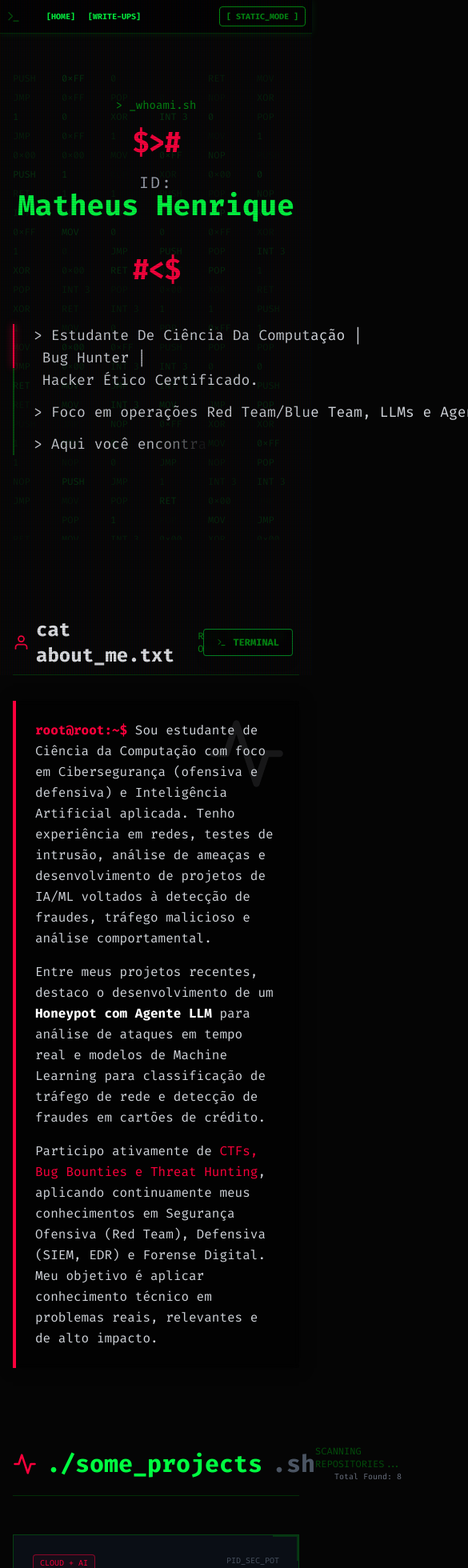
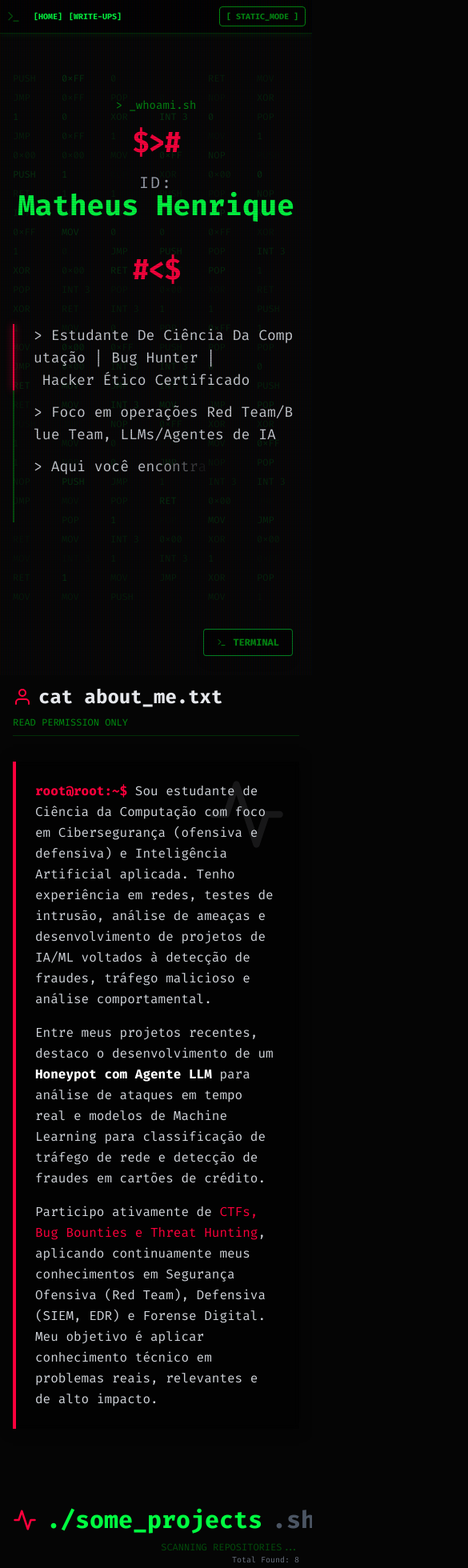
Before and after one commit to Makonmm/portfolio, a React (Vite) app: page / in a window 390 px wide. Shown: the top 1960 px of the page at 80% size, 585 px wide, since content can reach past the window. Built offline with nearby package versions, Linux system fonts and the light colour scheme.

Commit message:
fix: fixing mobile font size

```diff
--- a/src/App.jsx
+++ b/src/App.jsx
@@ -100,7 +100,7 @@ const SKILL_CATEGORIES = [
   {
     title: "DEV & CLOUD OPS",
     icon: <FiCode className="text-green-500" />,
-    items: ["Python (Advanced)", "C++", "AWS Cloud", "Docker / Containers", "Linux / Bash Scripting", "SQL / PostgreSQL"]
+    items: ["Python (Advanced)", "C++ (Low Level)", "AWS Cloud", "Docker / Containers", "Linux / Bash Scripting", "SQL / PostgreSQL"]
   }
 ];
 
@@ -226,7 +226,7 @@ const useMarkdownPosts = () => {
 const GlitchText = ({ text, isGuiMode }) => (
   <div className="glitch-wrapper">
     <h1
-      className={`text-4xl md:text-6xl font-bold mb-6 relative z-10 font-mono ${!isGuiMode ? 'glitch-text' : ''}`}
+      className={`text-4xl md:text-6xl font-bold mb-6 relative z-10 font-mono break-words ${!isGuiMode ? 'glitch-text' : ''}`}
       data-text={text}
     >
       {text}
@@ -287,16 +287,13 @@ const ProjectCard = ({ project, index, isGuiMode }) => (
           <span className="text-[10px] border border-cyber-accent/50 text-cyber-accent px-2 py-0.5 rounded bg-cyber-accent/5">{project.type}</span>
           <span className="text-[10px] text-gray-600 font-mono group-hover:text-cyber-primary transition-colors">{project.id}</span>
        </div>
-      <h3 className="text-xl font-bold mb-3 text-gray-100 group-hover:text-cyber-accent transition-colors tracking-tight">{project.title}</h3>
-      <p className="text-gray-400 text-sm mb-6 flex-grow leading-relaxed">{project.description}</p>
+      <h3 className="text-xl font-bold mb-3 text-gray-100 group-hover:text-cyber-accent transition-colors tracking-tight break-words">{project.title}</h3>
+      <p className="text-gray-400 text-sm mb-6 flex-grow leading-relaxed break-words">{project.description}</p>
       <div className="flex flex-wrap gap-2 text-xs font-bold text-cyber-secondary mb-6">
         {project.tags.map(tag => (
           <span key={tag} className="text-[10px] text-gray-500 before:content-['#'] group-hover:text-cyber-primary transition-colors">{tag}</span>
         ))}
       </div>
-       {/* <button className={`mt-auto w-full py-2 border border-cyber-secondary/20 text-xs text-gray-400 hover:bg-cyber-accent hover:text-white hover:border-transparent transition-all uppercase tracking-widest flex justify-center items-center gap-2 ${!isGuiMode && 'group-hover:animate-pulse'}`}>
-          <FiTerminal /> Deploy_View
-       </button> */}
     </motion.div>
 );
 
@@ -366,7 +363,7 @@ const InteractiveTerminal = () => {
       <motion.div
         initial={{ opacity: 0, y: 50, scale: 0.95 }}
         animate={{ opacity: 1, y: 0, scale: 1 }}
-        className="fixed bottom-6 right-6 w-full max-w-[400px] h-80 bg-black/95 border border-cyber-secondary/50 p-0 font-mono text-xs text-green-500 shadow-[0_0_20px_rgba(0,0,0,0.8)] z-50 flex flex-col rounded overflow-hidden backdrop-blur-md"
+        className="fixed bottom-4 right-4 left-4 md:left-auto md:right-6 md:bottom-6 md:w-full md:max-w-[400px] h-80 bg-black/95 border border-cyber-secondary/50 p-0 font-mono text-xs text-green-500 shadow-[0_0_20px_rgba(0,0,0,0.8)] z-50 flex flex-col rounded overflow-hidden backdrop-blur-md"
       >
         <div className="flex justify-between items-center bg-gray-900 p-2 border-b border-gray-800">
           <span className="text-gray-400 font-bold flex items-center gap-2"><FiTerminal /> bash -- 80x24</span>
@@ -411,11 +408,13 @@ const HomePage = ({ isGuiMode }) => {
                     </div>
                     <span className="text-cyber-accent text-4xl md:text-6xl font-bold tracking-tighter">{`#<$`}</span>
                 </div>
-                <div className="max-w-2xl mx-auto border-l-2 border-cyber-secondary/50 pl-6 ml-auto mr-auto space-y-3 text-lg text-gray-300 font-mono mt-12 relative text-left">
+
+                {/* CORREÇÃO: Adicionado break-words e whitespace-pre-wrap para o texto não vazar no mobile */}
+                <div className="max-w-2xl mx-auto border-l-2 border-cyber-secondary/50 pl-6 ml-auto mr-auto space-y-3 text-lg text-gray-300 font-mono mt-12 relative text-left break-words whitespace-pre-wrap">
                     <div className="absolute top-0 left-[-2px] w-[2px] h-1/3 bg-cyber-accent shadow-[0_0_10px_#ff003c]"></div>
-                  <TypingEffect text="> Estudante De Ciência Da Computação | Bug Hunter | Hacker Ético Certificado." delay={0.5} isGuiMode={isGuiMode} />
-                  <TypingEffect text="> Foco em operações Red Team/Blue Team, LLMs e Agentes de IA." delay={2.5} isGuiMode={isGuiMode} />
-                  <TypingEffect text="> Aqui você encontrará informações profissionais/técnicas sobre mim, projetos e artigos." delay={4.5} isGuiMode={isGuiMode} />
+                  <TypingEffect text="> Estudante De Ciência Da Computação | Bug Hunter | Hacker Ético Certificado" delay={0.5} isGuiMode={isGuiMode} />
+                  <TypingEffect text="> Foco em operações Red Team/Blue Team, LLMs/Agentes de IA" delay={2.5} isGuiMode={isGuiMode} />
+                  <TypingEffect text="> Aqui você encontrará informações profissionais/técnicas, projetos e artigos" delay={4.5} isGuiMode={isGuiMode} />
                 </div>
                 <motion.div initial={{ opacity: 0 }} animate={{ opacity: 1 }} transition={{ delay: 6 }} className="mt-12">
                     <a href="https://www.linkedin.com/in/matheus-henrique-ramos-siqueira-890052200/" target="_blank" className="inline-flex items-center gap-2 bg-cyber-secondary/10 border border-cyber-secondary text-cyber-secondary px-8 py-4 hover:bg-cyber-secondary hover:text-black hover:scale-105 transition-all duration-300 group">
@@ -428,7 +427,8 @@ const HomePage = ({ isGuiMode }) => {
             </section>
 
             <section className="mb-24">
-                <div className="flex items-center justify-between mb-8 border-b border-cyber-secondary/30 pb-2 font-mono">
+                {/* CORREÇÃO: Alterado layout para flex-col no mobile para evitar overflow do 'ALL SYSTEMS' */}
+                <div className="flex flex-col md:flex-row items-start md:items-center justify-between mb-8 border-b border-cyber-secondary/30 pb-2 font-mono gap-2 md:gap-0">
                     <h2 className="text-2xl font-bold flex items-center gap-2 text-gray-200">
                         <span className="text-gray-600 font-mono text-sm mr-2 hidden md:inline">0x00300000</span>
                         <FiUser className="text-cyber-accent" /> cat about_me.txt
@@ -439,7 +439,7 @@ const HomePage = ({ isGuiMode }) => {
                     initial={{ opacity: 0, y: 10 }}
                     whileInView={{ opacity: 1, y: 0 }}
                     viewport={{ once: true }}
-                    className={`border-l-4 border-cyber-accent p-6 md:p-8 font-mono text-gray-300 leading-relaxed group relative overflow-hidden ${isGuiMode ? 'bg-black/90' : 'bg-black/60 shadow-[0_0_15px_rgba(0,0,0,0.5)] backdrop-blur-sm'}`}
+                    className={`border-l-4 border-cyber-accent p-6 md:p-8 font-mono text-gray-300 leading-relaxed group relative overflow-hidden break-words ${isGuiMode ? 'bg-black/90' : 'bg-black/60 shadow-[0_0_15px_rgba(0,0,0,0.5)] backdrop-blur-sm'}`}
                 >
                     <div className="absolute top-0 right-0 p-4 opacity-10 pointer-events-none"><FiActivity size={100} /></div>
                     <div className="space-y-4">
@@ -451,7 +451,7 @@ const HomePage = ({ isGuiMode }) => {
             </section>
 
             {/* <section className="mb-24">
-                <div className="flex items-center justify-between mb-12 border-b border-cyber-secondary/30 pb-2 font-mono">
+                <div className="flex flex-col md:flex-row items-start md:items-center justify-between mb-12 border-b border-cyber-secondary/30 pb-2 font-mono gap-2 md:gap-0">
                     <h2 className="text-2xl font-bold flex items-center gap-2 text-gray-200">
                         <span className="text-gray-600 font-mono text-sm mr-2 hidden md:inline">0x00350000</span>
                         <FiActivity className="text-cyber-accent" /> tail -f career.log
@@ -474,13 +474,13 @@ const HomePage = ({ isGuiMode }) => {
             </section> */}
 
             <section className="mb-24">
-              <div className="flex items-center justify-between mb-12 border-b border-cyber-secondary/30 pb-4 font-mono">
+              <div className="flex flex-col md:flex-row items-start md:items-center justify-between mb-12 border-b border-cyber-secondary/30 pb-4 font-mono gap-2 md:gap-0">
                 <h2 className="text-3xl font-bold flex items-center gap-3 text-white">
                   <span className="text-gray-600 font-mono text-sm mr-2 hidden md:inline">0x00401000</span>
                   <FiActivity className="text-cyber-accent" />
                   <span className="text-cyber-primary">./some_projects</span><span className="text-gray-600">.sh</span>
                 </h2>
-                <div className="flex flex-col items-end">
+                <div className="flex flex-col items-end self-end md:self-auto">
                     {!isGuiMode && <span className="text-xs text-cyber-secondary animate-pulse">SCANNING REPOSITORIES...</span>}
                     <span className="text-[10px] text-gray-500">Total Found: {PROJECTS.length}</span>
                 </div>
@@ -493,10 +493,10 @@ const HomePage = ({ isGuiMode }) => {
             </section>
 
             <section className="mb-24">
-               <div className="flex items-center justify-between mb-8 border-b border-cyber-secondary/30 pb-2 font-mono">
+               <div className="flex flex-col md:flex-row items-start md:items-center justify-between mb-8 border-b border-cyber-secondary/30 pb-2 font-mono gap-2 md:gap-0">
                 <h2 className="text-2xl font-bold flex items-center gap-2 text-gray-200">
                   <span className="text-gray-600 font-mono text-sm mr-2 hidden md:inline">0x00402000</span>
-                  <FiDatabase className="text-cyber-accent" /> ./load_kernel_modules.sh
+                  <FiDatabase className="text-cyber-accent" /> ./kern3l_modul3s.sh
                 </h2>
                 <span className="text-xs text-cyber-secondary">ALL SYSTEMS OPERATIONAL</span>
               </div>
@@ -511,10 +511,10 @@ const HomePage = ({ isGuiMode }) => {
             </section>
 
             <section className="mb-24">
-               <div className="flex items-center justify-between mb-8 border-b border-cyber-secondary/30 pb-2 font-mono">
+               <div className="flex flex-col md:flex-row items-start md:items-center justify-between mb-8 border-b border-cyber-secondary/30 pb-2 font-mono gap-2 md:gap-0">
                 <h2 className="text-2xl font-bold flex items-center gap-2 text-gray-200">
                   <span className="text-gray-600 font-mono text-sm mr-2 hidden md:inline">0x00403000</span>
-                  <FiAward className="text-cyber-accent" /> ./my_credentials_dump.py
+                  <FiAward className="text-cyber-accent" /> ./my_c3rts.py
                 </h2>
                 <span className="text-xs border border-cyber-secondary/50 px-2 py-1 text-cyber-secondary rounded">UID: 0 (ROOT)</span>
               </div>
@@ -538,7 +538,7 @@ const HomePage = ({ isGuiMode }) => {
             </section>
 
             <section className="mb-12">
-               <div className="flex items-center justify-between mb-8 border-b border-cyber-secondary/30 pb-2 font-mono">
+               <div className="flex flex-col md:flex-row items-start md:items-center justify-between mb-8 border-b border-cyber-secondary/30 pb-2 font-mono gap-2 md:gap-0">
                 <h2 className="text-2xl font-bold flex items-center gap-2 text-gray-200">
                   <span className="text-gray-600 font-mono text-sm mr-2 hidden md:inline">0x00500000</span>
                   <FiLink className="text-cyber-accent" /> ./my_links.sh
@@ -626,7 +626,7 @@ const ArticleReader = ({ posts }) => {
                             </span>
                         ))}
                     </div>
-                    <h1 className="text-2xl md:text-4xl font-bold font-mono text-white mb-4 leading-tight">{post.title}</h1>
+                    <h1 className="text-2xl md:text-4xl font-bold font-mono text-white mb-4 leading-tight break-words">{post.title}</h1>
                     <div className="flex items-center gap-2 text-sm text-gray-500 font-mono">
                         <FiCalendar /> {post.date} <span className="mx-2">|</span> <FiUser /> Matheus Henrique
                     </div>
@@ -637,20 +637,20 @@ const ArticleReader = ({ posts }) => {
                         remarkPlugins={[remarkMath]}
                         rehypePlugins={[rehypeKatex]}
                         components={{
-                            h1: ({node, ...props}) => <h1 className="text-3xl font-bold font-mono text-cyber-primary mt-12 mb-6 border-l-4 border-cyber-accent pl-4" {...props} />,
-                            h2: ({node, ...props}) => <h2 className="text-2xl font-bold font-mono text-white mt-10 mb-4" {...props} />,
-                            h3: ({node, ...props}) => <h3 className="text-xl font-bold font-mono text-cyber-secondary mt-8 mb-2" {...props} />,
-                            p: ({node, ...props}) => <p className="mb-6 leading-8" {...props} />,
+                            h1: ({node, ...props}) => <h1 className="text-3xl font-bold font-mono text-cyber-primary mt-12 mb-6 border-l-4 border-cyber-accent pl-4 break-words" {...props} />,
+                            h2: ({node, ...props}) => <h2 className="text-2xl font-bold font-mono text-white mt-10 mb-4 break-words" {...props} />,
+                            h3: ({node, ...props}) => <h3 className="text-xl font-bold font-mono text-cyber-secondary mt-8 mb-2 break-words" {...props} />,
+                            p: ({node, ...props}) => <p className="mb-6 leading-8 break-words" {...props} />,
                             ul: ({node, ...props}) => <ul className="list-disc list-inside mb-6 space-y-2 marker:text-cyber-accent pl-4" {...props} />,
                             ol: ({node, ...props}) => <ol className="list-decimal list-inside mb-6 space-y-2 marker:text-cyber-accent pl-4" {...props} />,
                             li: ({node, ...props}) => <li className="ml-2" {...props} />,
-                            blockquote: ({node, ...props}) => <blockquote className="border-l-4 border-gray-600 pl-4 italic text-gray-400 my-8 bg-gray-900/50 p-4 rounded-r" {...props} />,
-                            a: ({node, ...props}) => <a className="text-cyber-accent hover:underline decoration-wavy underline-offset-4 transition-colors" {...props} />,
+                            blockquote: ({node, ...props}) => <blockquote className="border-l-4 border-gray-600 pl-4 italic text-gray-400 my-8 bg-gray-900/50 p-4 rounded-r break-words" {...props} />,
+                            a: ({node, ...props}) => <a className="text-cyber-accent hover:underline decoration-wavy underline-offset-4 transition-colors break-words" {...props} />,
                             code({node, inline, className, children, ...props}) {
                                 const match = /language-(\w+)/.exec(className || '')
                                 return !inline && match ? (
-                                    <div className="my-8 rounded-lg overflow-hidden border border-gray-700 shadow-2xl">
-                                        <div className="bg-gray-800 px-4 py-2 text-xs font-mono text-gray-400 border-b border-gray-700 flex justify-between items-center">
+                                    <div className="my-8 rounded-lg overflow-x-auto border border-gray-700 shadow-2xl">
+                                        <div className="bg-gray-800 px-4 py-2 text-xs font-mono text-gray-400 border-b border-gray-700 flex justify-between items-center min-w-max">
                                             <span className="uppercase font-bold tracking-wider">{match[1]}</span>
                                             <div className="flex gap-2">
                                                 <div className="w-2 h-2 rounded-full bg-red-500"></div>
@@ -669,7 +669,7 @@ const ArticleReader = ({ posts }) => {
                                         </SyntaxHighlighter>
                                     </div>
                                 ) : (
-                                    <code className="bg-gray-800 text-cyber-secondary px-1.5 py-0.5 rounded font-mono text-sm border border-gray-700 mx-1" {...props}>
+                                    <code className="bg-gray-800 text-cyber-secondary px-1.5 py-0.5 rounded font-mono text-sm border border-gray-700 mx-1 break-all" {...props}>
                                         {children}
                                     </code>
                                 )
@@ -740,7 +740,7 @@ function App() {
     );
   }
 
-  const appClassName = "min-h-screen relative flex flex-col bg-cyber-dark text-cyber-primary selection:bg-cyber-accent selection:text-white transition-colors duration-500";
+  const appClassName = "min-h-screen relative flex flex-col bg-cyber-dark text-cyber-primary selection:bg-cyber-accent selection:text-white transition-colors duration-500 overflow-x-hidden";
 
   return (
     <Router>
@@ -754,18 +754,18 @@ function App() {
           )}
 
           <header className="sticky top-0 bg-black/90 backdrop-blur border-b border-cyber-secondary/30 p-2 text-[10px] md:text-xs flex justify-between items-center z-50 font-mono shadow-[0_0_10px_rgba(0,255,65,0.1)]">
-            <div className="flex items-center gap-4">
+            <div className="flex items-center gap-2 md:gap-4">
               <div className="flex items-center gap-2 text-cyber-secondary">
                 <FiTerminal className={`inline text-lg ${!isGuiMode && 'animate-pulse'}`} />
                 <span className="opacity-80 hidden md:inline">root@matheush:~/projects $</span>
               </div>
-                  <nav className="flex gap-4 ml-4 font-bold">
-                      <Link to="/" className="hover:text-cyber-accent transition-colors">[HOME]</Link>
-                      <Link to="/writeups" className="hover:text-cyber-accent transition-colors">[WRITE-UPS]</Link>
-                  </nav>
+              <nav className="flex gap-2 ml-2 md:gap-4 md:ml-4 font-bold">
+                  <Link to="/" className="hover:text-cyber-accent transition-colors whitespace-nowrap">[HOME]</Link>
+                  <Link to="/writeups" className="hover:text-cyber-accent transition-colors whitespace-nowrap">[WRITE-UPS]</Link>
+              </nav>
             </div>
 
-            <div className="flex gap-6 font-bold items-center text-cyber-secondary">
+            <div className="flex gap-2 md:gap-6 font-bold items-center text-cyber-secondary">
               <div className="hidden md:flex gap-6">
                   <span className="flex items-center gap-2"><FiCpu /> CPU: {metrics.cpu}%</span>
                   <span className="flex items-center gap-2"><FiHardDrive /> RAM: {metrics.ram}GB</span>
@@ -773,7 +773,7 @@ function App() {
               </div>
               <button
                 onClick={() => setIsGuiMode(!isGuiMode)}
-                className="border px-2 py-1 rounded hover:bg-cyber-secondary hover:text-black transition-all text-[10px] border-cyber-secondary text-cyber-secondary"
+                className="border px-2 py-1 rounded hover:bg-cyber-secondary hover:text-black transition-all text-[10px] border-cyber-secondary text-cyber-secondary whitespace-nowrap"
               >
                 {isGuiMode ? "[ HACKER_MODE ]" : "[ STATIC_MODE ]"}
               </button>
```
